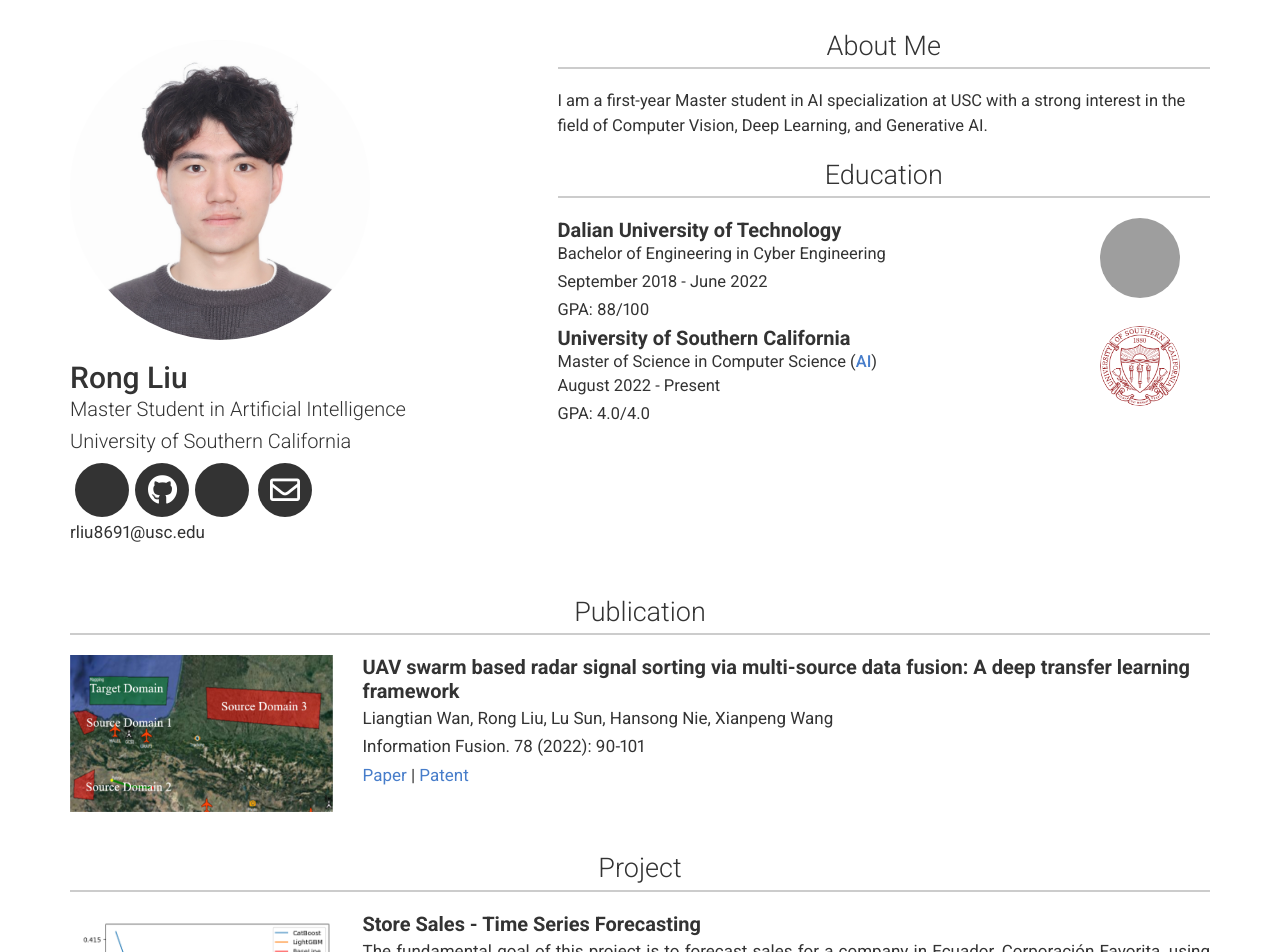
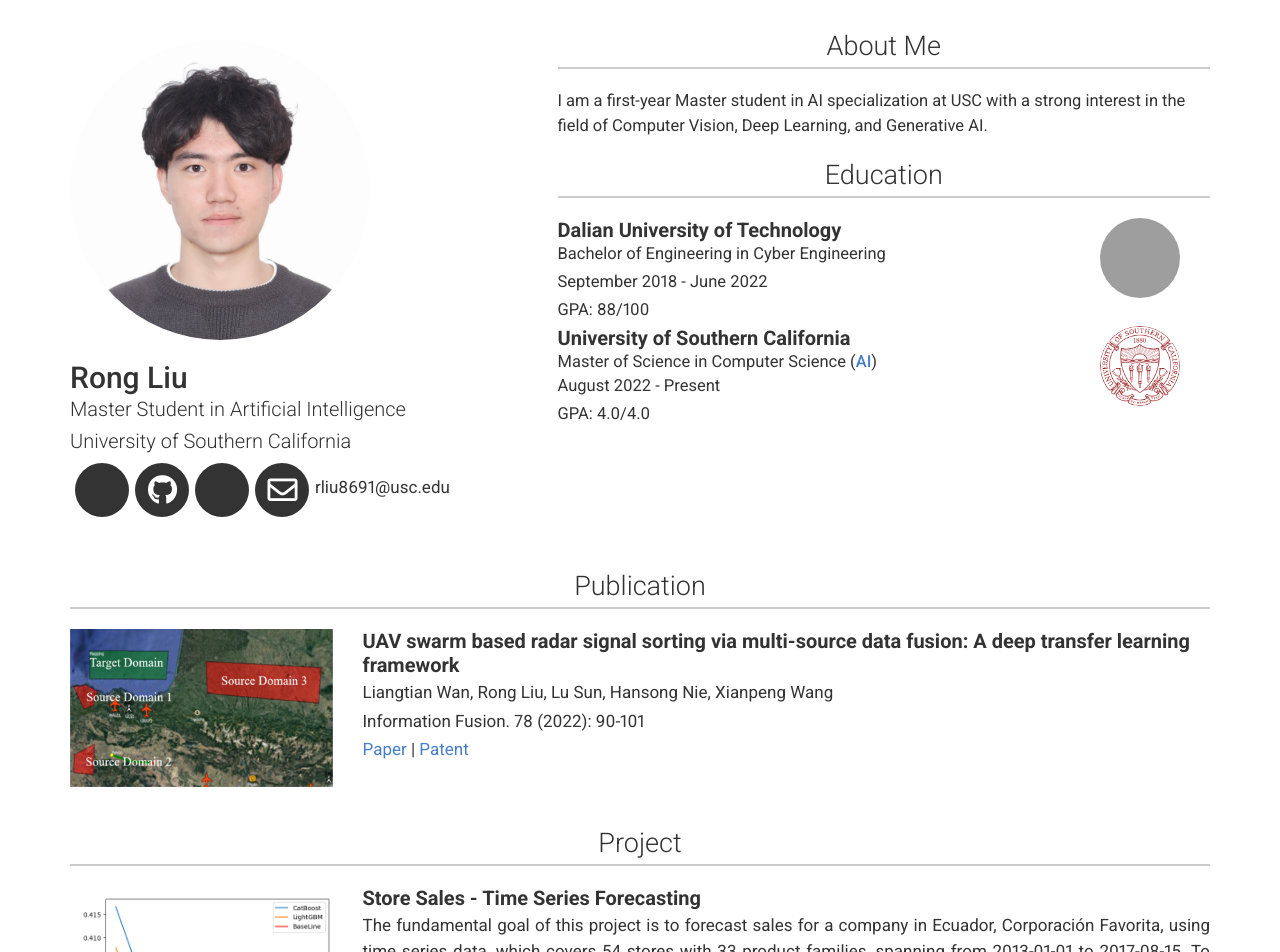
Before and after one commit to RongLiu-Leo/rongliu-leo.github.io, a Jekyll site: the page built from index.md, in a window 1280 px wide. Shown: the top 952 px of the page. Built offline with Jekyll 4.4.1, drawn with Linux system fonts in a browser that asks for light colours; nearby versions of some CDN libraries; a style sheet for code colours, icons or effects is not loaded; grey boxes are pictures that could not be loaded.

Commit message:
Update header.html

```diff
--- a/_includes/header.html
+++ b/_includes/header.html
@@ -46,10 +46,12 @@
           </li>
         {%- endif -%}
 
-        <li style="display: inline;">
+        <li>
           <a target="_blank" href="mailto:rliu8691@usc.edu" class="button button--sacnite button--round-l">
             <i class="far fa-envelope" title="Email link"></i>
           </a>
+        </li>
+        <li class="only-print">
           <p>rliu8691@usc.edu</p>
         </li>
       </ul>
```
